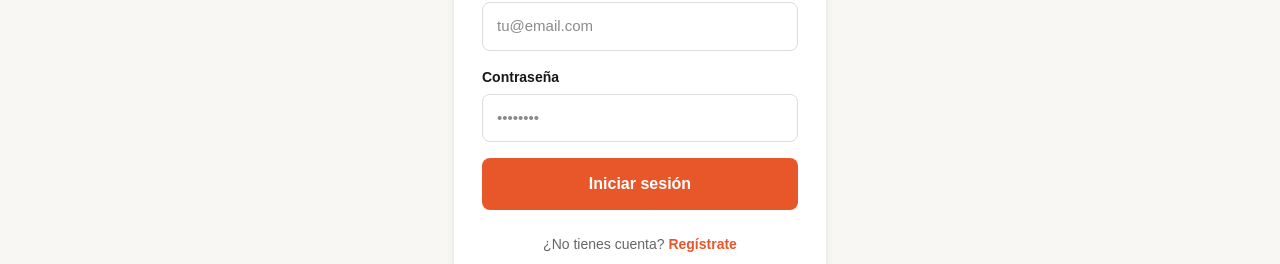
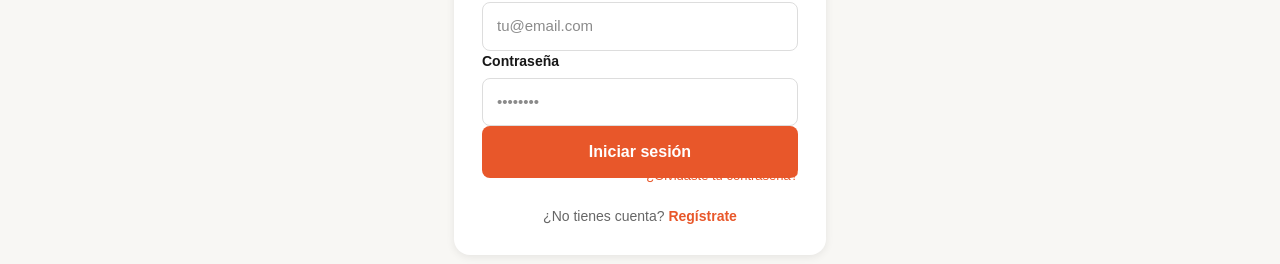
Before and after one commit to LifestyleTravel26/lifestyle-travel, a Next.js app in the folder lifestyle-travel/: page /login in a window 1280 px wide. Shown: the part 525-789 px from the top of the page. Built offline with nearby package versions, Linux system fonts and the light colour scheme.

Commit message:
Fix forgot password visibility

```diff
--- a/lifestyle-travel/components/auth/login-form.tsx
+++ b/lifestyle-travel/components/auth/login-form.tsx
@@ -11,7 +11,7 @@ const inputStyle: React.CSSProperties = {
   borderRadius: '8px',
   border: '1px solid #ddd',
   fontSize: '15px',
-  marginBottom: '16px',
+  marginBottom: '0px',
   boxSizing: 'border-box',
 };
 
@@ -123,7 +123,7 @@ export function LoginForm() {
           color: '#e8572a',
           fontSize: '13px',
           textDecoration: 'none',
-          marginTop: '-16px',
+          marginTop: '-12px',
           marginBottom: '16px',
         }}
       >
```
